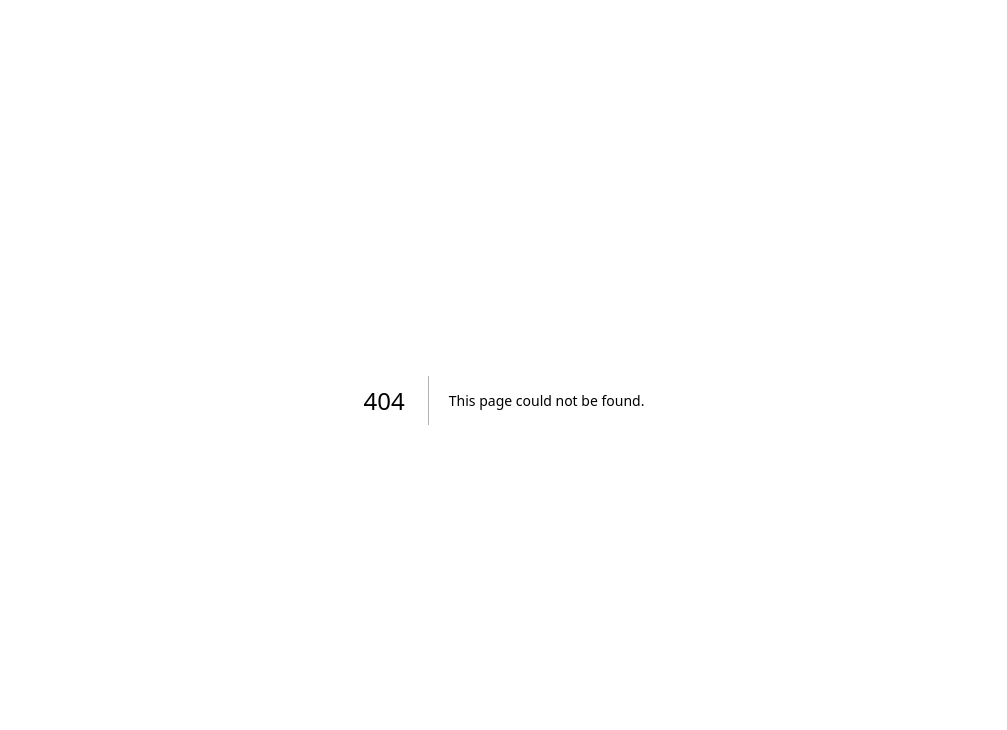
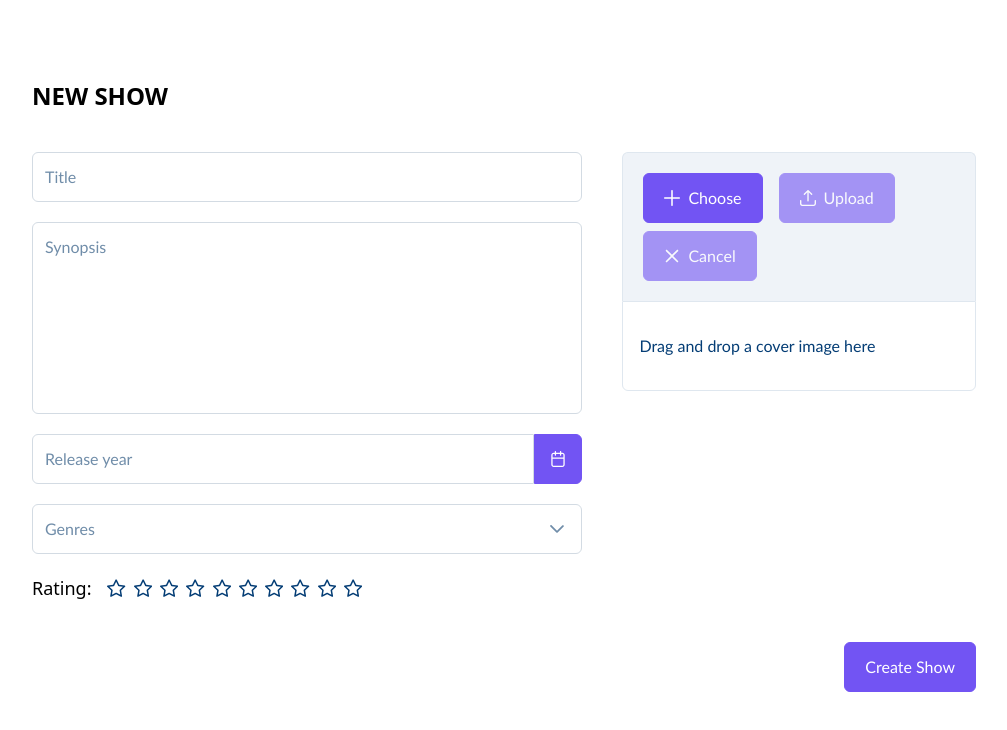
Before and after one commit to sameer1612/shows, a Next.js app: page /new-show in a window 1280 px wide. Before the commit this address had no page. Shown: the top 730 px of the page, without its empty margins (136-1143 px from the left). Built offline with nearby package versions, Linux system fonts and the light colour scheme.

Commit message:
Added a form page for adding new show

```diff
--- /dev/null
+++ b/src/app/new-show/page.tsx
@@ -0,0 +1,109 @@
+'use client';
+
+import { Button } from 'primereact/button';
+import { Calendar } from 'primereact/calendar';
+import { FileUpload } from 'primereact/fileupload';
+import { InputText } from 'primereact/inputtext';
+import { InputTextarea } from 'primereact/inputtextarea';
+import { MultiSelect } from 'primereact/multiselect';
+import { Rating } from 'primereact/rating';
+import { FormEvent, useState } from 'react';
+
+export default function NewShow() {
+  const [form, setForm] = useState({
+    title: '',
+    synopsis: '',
+    releaseYear: null,
+    genres: [],
+    rating: 0,
+    coverImage: null,
+  });
+
+  const genreOptions = [
+    { label: 'Action', value: 'Action' },
+    { label: 'Comedy', value: 'Comedy' },
+    { label: 'Drama', value: 'Drama' },
+    { label: 'Horror', value: 'Horror' },
+    { label: 'Sci-Fi', value: 'Sci-Fi' },
+  ];
+
+  const handleFormFieldChange = (field: string, value: any) =>
+    setForm((prev) => ({
+      ...prev,
+      [field]: value,
+    }));
+
+  //TODO: setup form submission, including handling image upload
+  const handleSubmit = (e: FormEvent) => {
+    e.preventDefault();
+    console.log('Form Data:', form);
+  };
+
+  return (
+    <div className="px-10 py-20 w-full max-w-5xl mx-auto space-y-10">
+      <header className="flex justify-between">
+        <h1 className="text-2xl font-semibold">NEW SHOW</h1>
+      </header>
+
+      <main>
+        <form onSubmit={handleSubmit} className="grid grid-cols-5 gap-10">
+          <section className="col-span-3 flex flex-col gap-5">
+            <InputText
+              placeholder="Title"
+              value={form.title}
+              onChange={(e) => handleFormFieldChange('title', e.target.value)}
+              required
+            />
+            <InputTextarea
+              placeholder="Synopsis"
+              autoResize
+              rows={7}
+              cols={30}
+              value={form.synopsis}
+              onChange={(e) => handleFormFieldChange('synopsis', e.target.value)}
+            />
+            <Calendar
+              placeholder="Release year"
+              view="year"
+              dateFormat="yy"
+              showIcon
+              value={form.releaseYear}
+              onChange={(e) => handleFormFieldChange('releaseYear', e.value)}
+            />
+            <MultiSelect
+              placeholder="Genres"
+              display="chip"
+              options={genreOptions}
+              value={form.genres}
+              onChange={(e) => handleFormFieldChange('genres', e.value)}
+            />
+            <div className="flex space-x-4">
+              <label className="text-lg">Rating:</label>
+              <Rating
+                stars={10}
+                cancel={false}
+                value={form.rating}
+                onChange={(e) => handleFormFieldChange('rating', e.target.value)}
+              />
+            </div>
+          </section>
+
+          <section className="col-span-2">
+            <FileUpload
+              name="cover[]"
+              accept="image/*"
+              maxFileSize={1000000}
+              customUpload
+              emptyTemplate={<p className="m-0">Drag and drop a cover image here</p>}
+              uploadHandler={(event) => handleFormFieldChange('coverImage', event.files[0])}
+            />
+          </section>
+
+          <section className="col-span-full flex justify-end">
+            <Button label="Create Show" type="submit" />
+          </section>
+        </form>
+      </main>
+    </div>
+  );
+}
```
